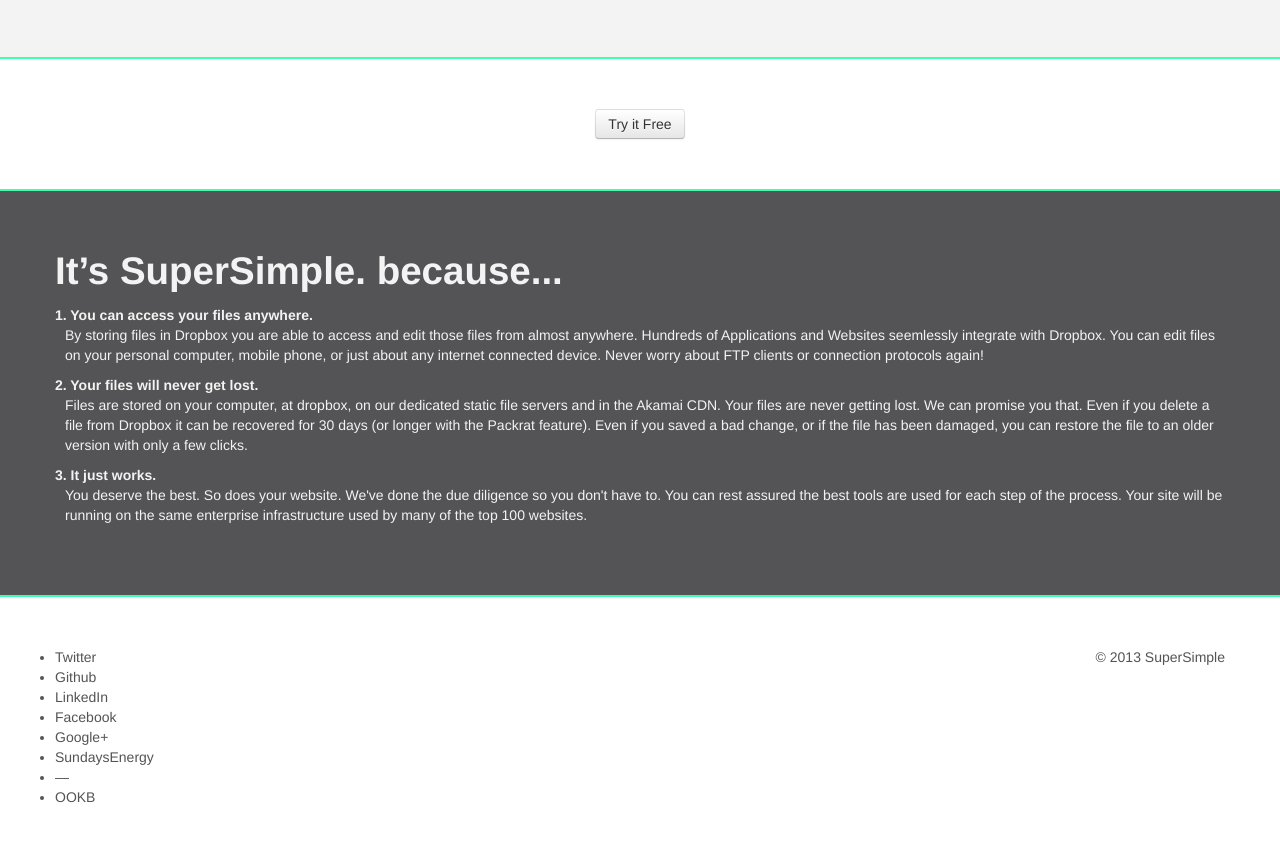
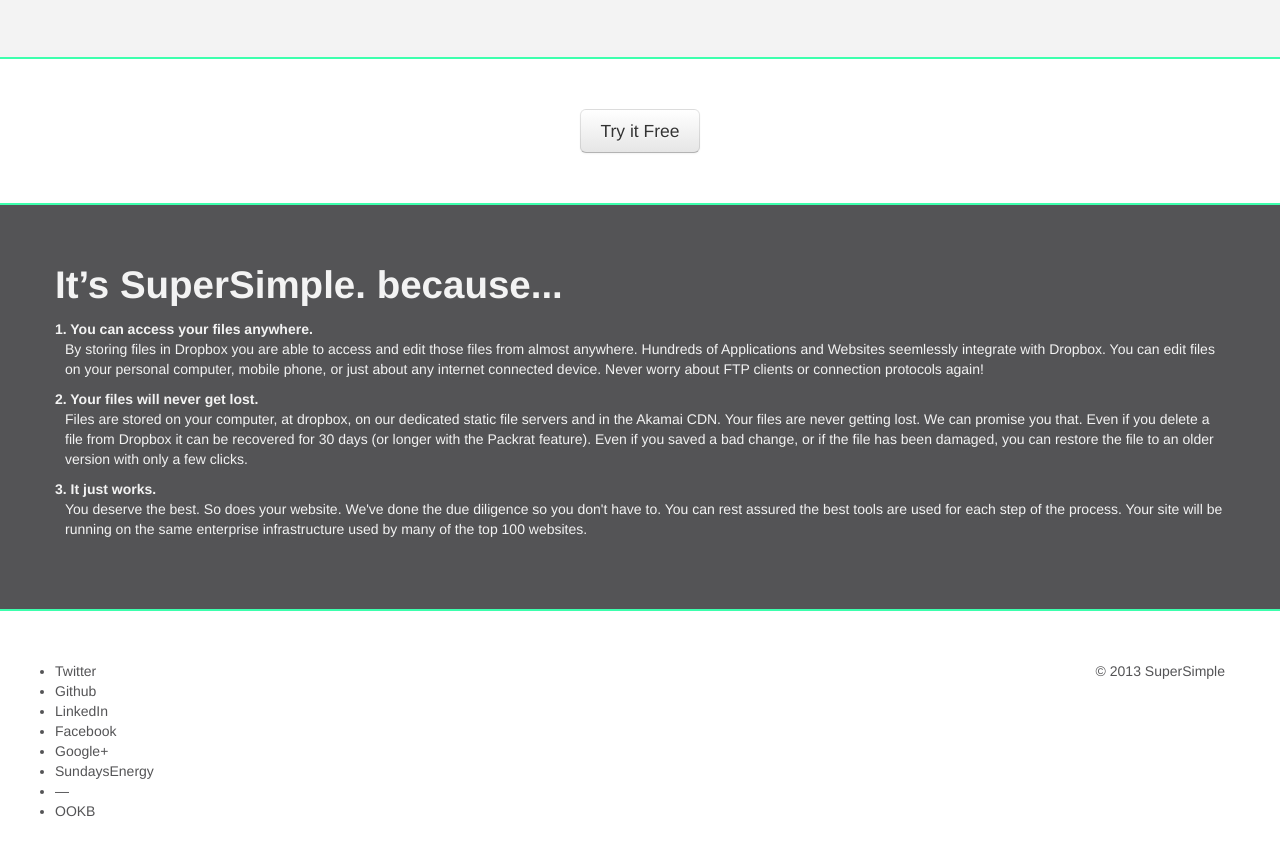
Before and after one commit to bjornmeansbear/ss.ook.co, a plain HTML site: page index.html in a window 1280 px wide. Shown: the part 1692-2547 px from the top of the page. Drawn offline with nearby package versions, Linux system fonts and the light colour scheme.

Commit message:
large button

```diff
--- a/index.html
+++ b/index.html
@@ -71,7 +71,7 @@
 
     <div id="tryitfree">
       <article class="container">
-        <a href="http://connect.supersimple.co/" class="btn">Try it Free</a>
+        <a href="http://connect.supersimple.co/" class="btn btn-large">Try it Free</a>
       </article>
     </div>
 
```
